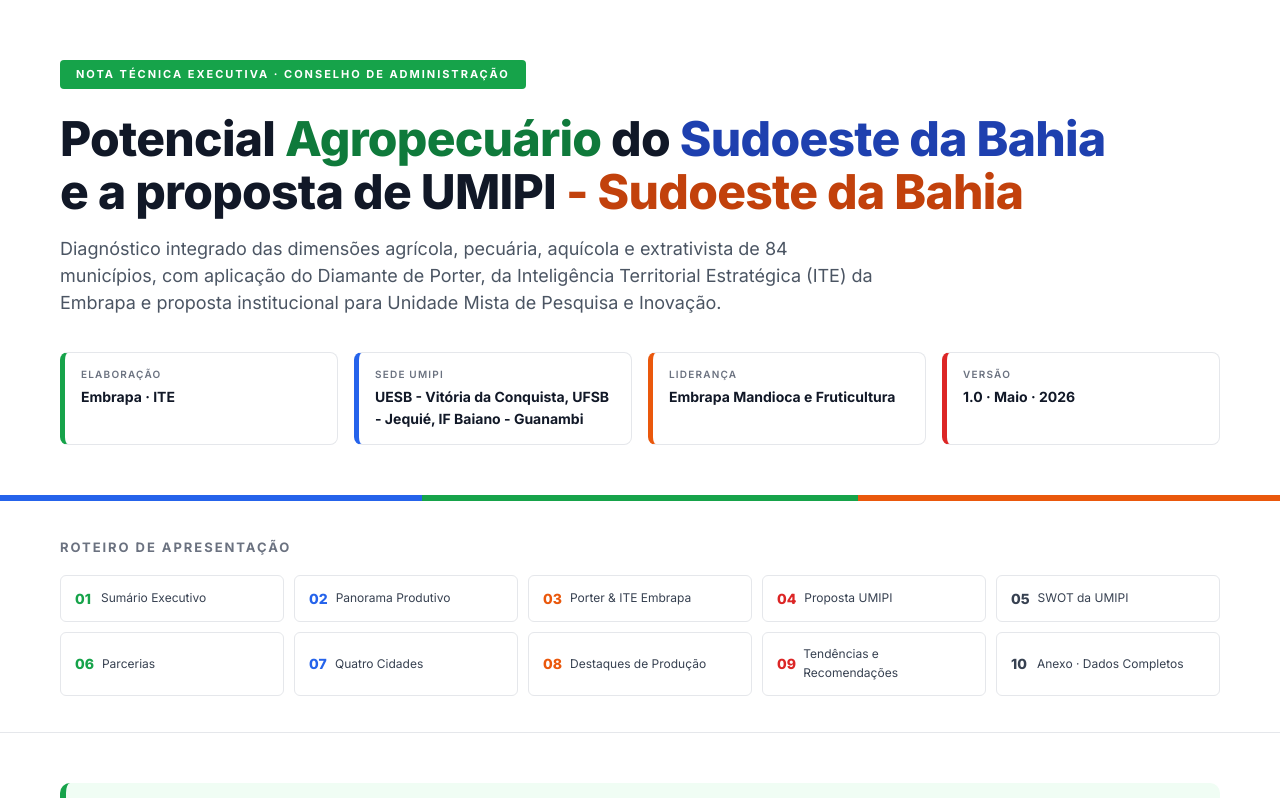
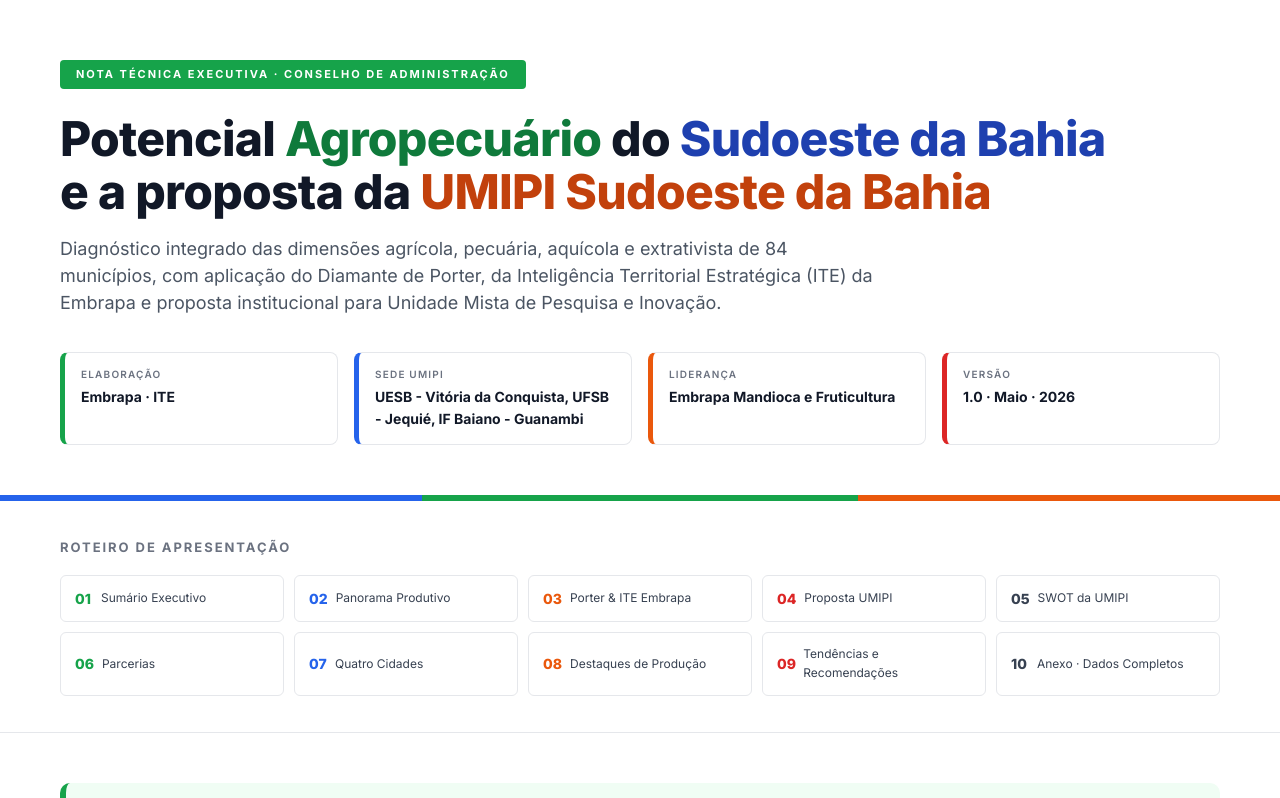
Before and after one commit to praticasdegestao/umipi_sudoeste_regioes, a plain HTML site: page index.html in a window 1280 px wide. Shown: the top 798 px of the page. Drawn offline with Linux system fonts and the light colour scheme.

Commit message:
Add files via upload

```diff
--- a/index.html
+++ b/index.html
@@ -484,7 +484,7 @@
 <!-- ============ CAPA EXECUTIVA ============ -->
 <div class="cover-exec">
   <span class="ribbon">Nota Técnica Executiva · Conselho de Administração</span>
-  <h1>Potencial <span class="accent-green">Agropecuário</span> do <span class="accent-blue">Sudoeste da Bahia</span><br>e a proposta de UMIPI <span class="accent-orange">- Sudoeste da Bahia</span></h1>
+  <h1>Potencial <span class="accent-green">Agropecuário</span> do <span class="accent-blue">Sudoeste da Bahia</span><br>e a proposta da<span class="accent-orange"> UMIPI Sudoeste da Bahia</span></h1>
   <p class="subtitle">
     Diagnóstico integrado das dimensões agrícola, pecuária, aquícola e extrativista de 84 municípios, com aplicação do Diamante de Porter, da Inteligência Territorial Estratégica (ITE) da Embrapa e proposta institucional para Unidade Mista de Pesquisa e Inovação.
   </p>
```
